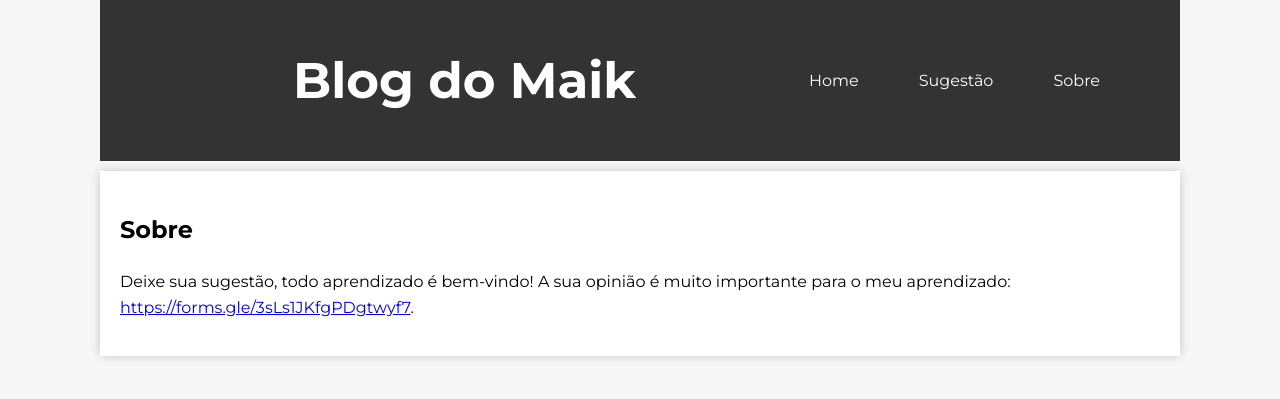
After one commit to MaikDouglasOficial/meusite, a Django app: page /sugestao/ in a window 1280 px wide. The commit adds this page. Shown: the top 399 px of the page. Run offline with Django 4.2, Linux system fonts and the light colour scheme.

Commit message:
Adicionando botão Sugestão.

```diff
--- a/blog/static/css/blog.css
+++ b/blog/static/css/blog.css
@@ -82,7 +82,7 @@ footer {
 .custom-btn {
   margin-bottom: 20px;
   background-color: #333;
-  border-radius: 10px;
+  border-radius: 5px;
   color: #fff;
   padding: 2px 10px;
   text-transform: uppercase;
--- a/blog/templates/blog/base.html
+++ b/blog/templates/blog/base.html
@@ -16,7 +16,7 @@
         {% if user.is_authenticated %}
         <li><a href="{% url 'post_new' %}" class="top-menu">+ Publicação</span></a></li>
         {% endif %}
-        <li><a href="https://forms.gle/3sLs1JKfgPDgtwyf7">Sugestão</a></li>
+        <li><a href="{% url 'sugestao' %}">Sugestão</a></li>
         <li><a href="{% url 'sobre' %}">Sobre</a></li>
     </ul>
 </nav>
--- /dev/null
+++ b/blog/templates/blog/sugestao.html
@@ -0,0 +1,6 @@
+{% extends 'blog/base.html' %}
+{% block content %}
+  <h2>Sobre</h2>
+  <p>Deixe sua sugestão, todo aprendizado é bem-vindo! A sua opinião é muito importante para o meu aprendizado:
+  <a href="https://forms.gle/3sLs1JKfgPDgtwyf7">https://forms.gle/3sLs1JKfgPDgtwyf7</a>.</p>
+{% endblock %}
```
